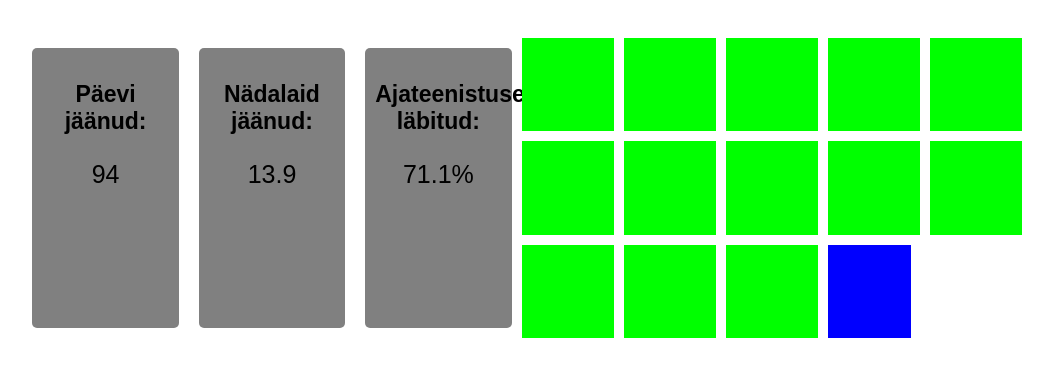
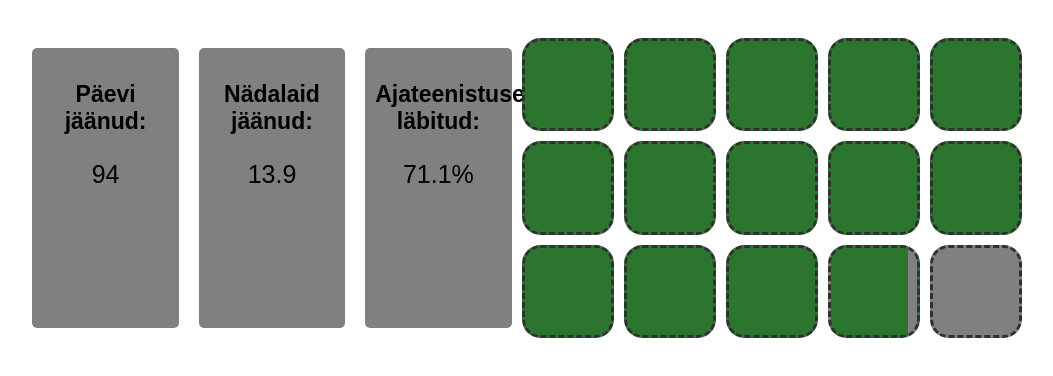
Before and after one commit to johanveenpere/countdown, a plain HTML site: page index.html in a window 1280 px wide. Shown: the whole page, without its empty margins (118-1171 px from the left). Drawn offline with Linux system fonts and the light colour scheme.

Commit message:
värvisin kastid vastavalt kliendi nõudmistele

```diff
--- a/index.js
+++ b/index.js
@@ -22,15 +22,26 @@ function calculate_stuff(){
 			let weeks_left_in_weeks = Math.round((weeks_left / (1000 * 60 * 60 * 24 * 7)) * 100 ) / 100;
 			weeks_left_element.innerHTML = weeks_left_in_weeks;
 
-			let box_color = "#00FF00"
+
+
+			let past_box_color = "grey"
+			let future_box_color = "#2b752e"
+
+			//future weeks boxes
 			for (let i = 1; i < Math.ceil(weeks_left_in_weeks); i++) {
 			  let element = document.getElementById(i.toString());
-			  element.style.backgroundColor = box_color;
+			  element.style.backgroundColor = future_box_color;
 			}
 
+			//current week box
 			let last_square_element = document.getElementById(Math.ceil(weeks_left_in_weeks).toString());
 			let percentage_of_current_week = (weeks_left_in_weeks - Math.floor(weeks_left_in_weeks))*100;
-			last_square_element.style.background = 'linear-gradient(to right, blue '+percentage_of_current_week+'%, transparent '+(100-percentage_of_current_week)+'%)';
+			last_square_element.style.background = 'linear-gradient(to right, '+future_box_color+' '+percentage_of_current_week+'%, transparent '+(100-percentage_of_current_week)+'%)';
 
+			//past weeks boxes
+			for (let i = Math.ceil(weeks_left_in_weeks); i <= 15; i++) {
+				let element = document.getElementById(i.toString());
+				element.style.backgroundColor = past_box_color;
+			  }
 
 }
--- a/style.css
+++ b/style.css
@@ -32,3 +32,10 @@
 	column-gap: 10px;
 	row-gap: 10px;
 }
+
+
+#calendar div{
+	border-style: dashed;
+	border-color: #303030;
+	border-radius: 20%;
+}
```
